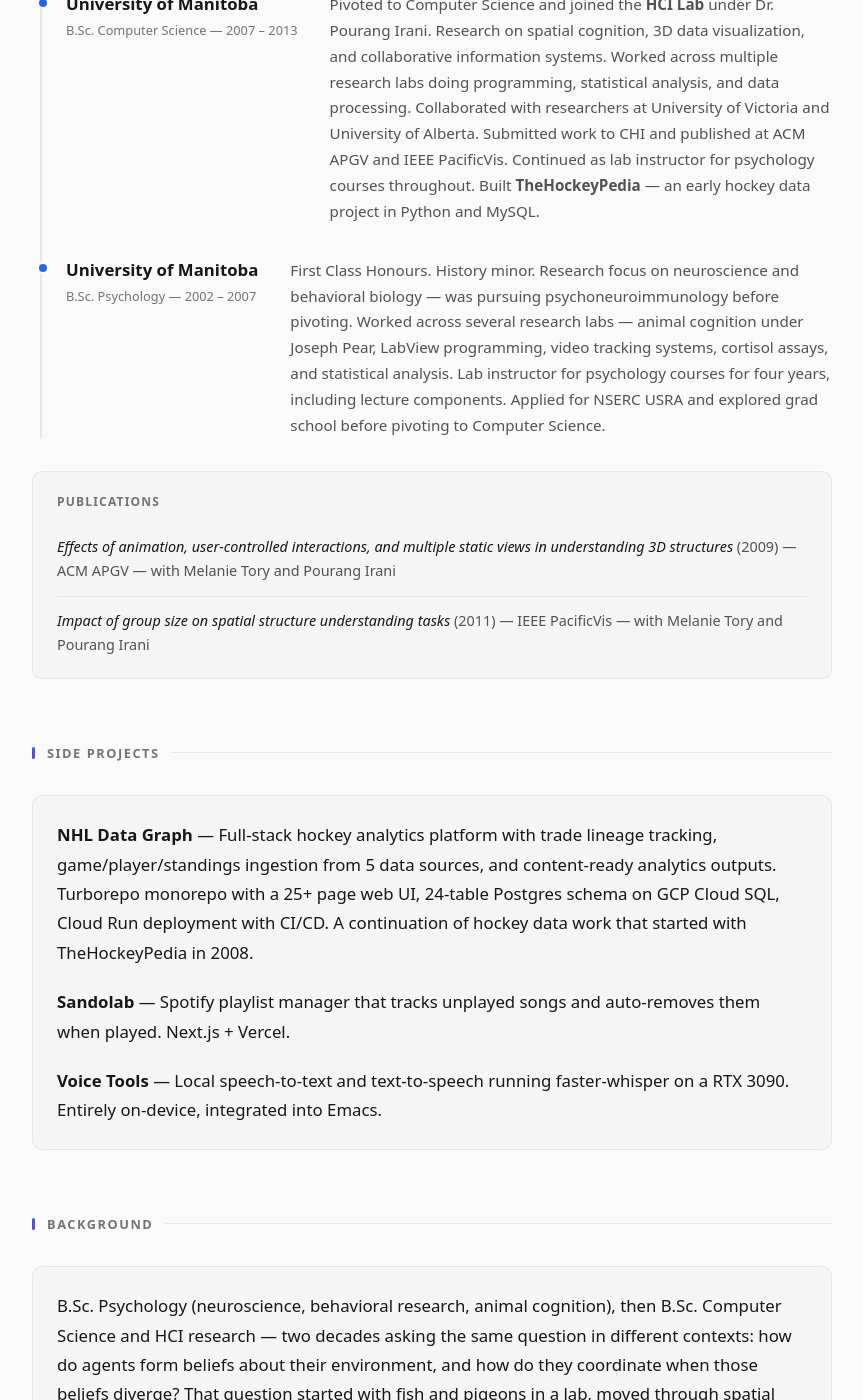
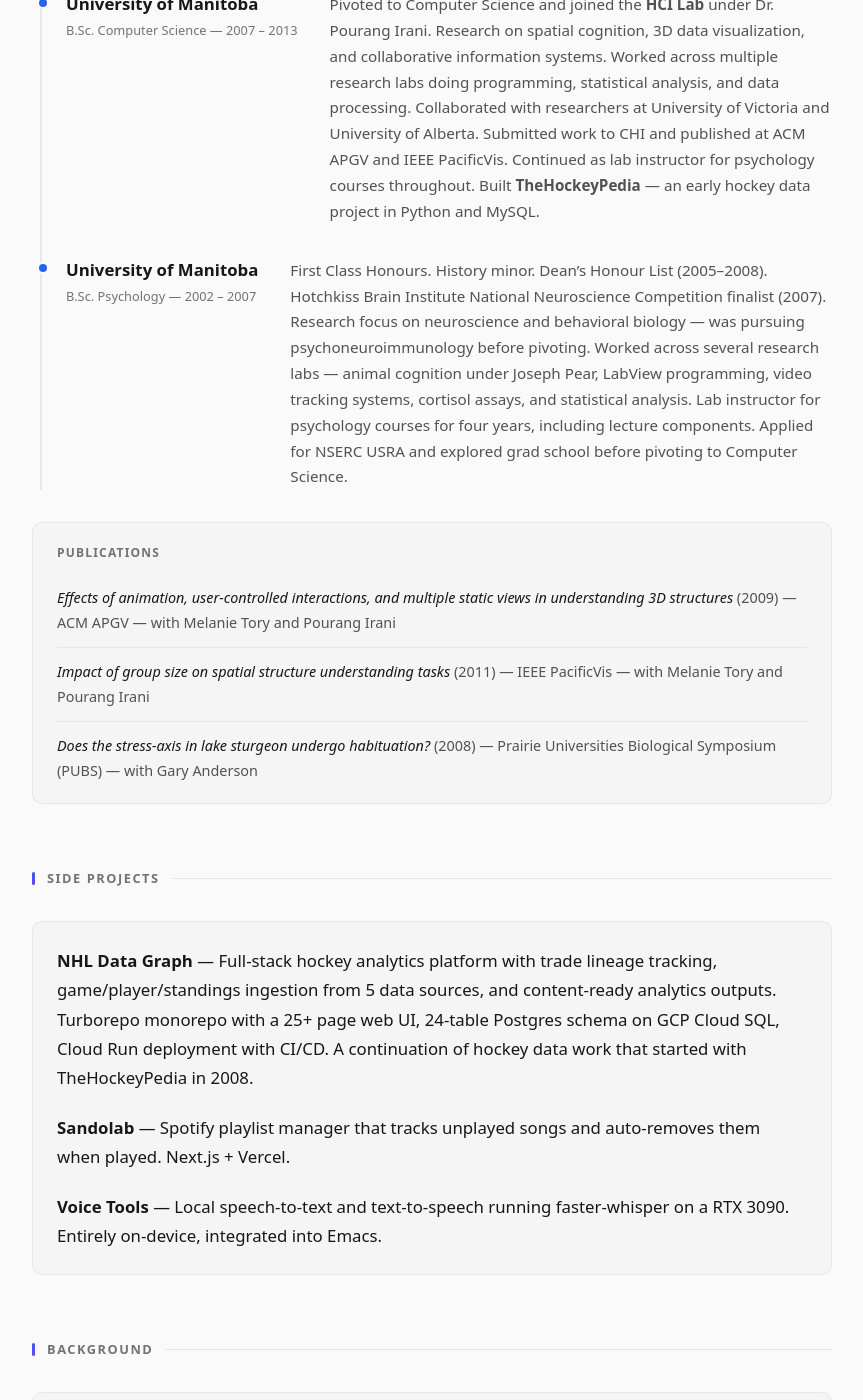
Before and after one commit to taylorSando/taylorSando.github.io, a Jekyll site: the page built from index.html, in a window 1280 px wide and 1400 px high, scrolled down 2636 px. Shown: the whole window, without its empty margins (208-1071 px from the left). Built offline with Jekyll 4.4.1, drawn with Linux system fonts in a browser that asks for light colours; some of the changed text lies outside the part shown.

Commit message:
Add lake sturgeon publication, honours awards, and about page corrections
- Add PUBS 2008 publication (lake sturgeon stress-axis, with Gary Anderson)
- Add Dean's Honour List (2005-2008) and Hotchkiss Brain Institute finalist (2007)
- Fix about page: correct lab start date, ReLease role to Lead Engineer
- Remove pigeons reference (not part of honours work)

Co-Authored-By: Claude Opus 4.6 <noreply@anthropic.com>

```diff
--- a/index.html
+++ b/index.html
@@ -176,7 +176,9 @@ layout: landing
       <span>B.Sc. Psychology &mdash; 2002 &ndash; 2007</span>
     </div>
     <div class="journey-desc">
-      First Class Honours. History minor. Research focus on neuroscience and
+      First Class Honours. History minor. Dean&rsquo;s Honour List (2005&ndash;2008).
+      Hotchkiss Brain Institute National Neuroscience Competition finalist (2007).
+      Research focus on neuroscience and
       behavioral biology &mdash; was pursuing psychoneuroimmunology before
       pivoting. Worked across several research labs &mdash; animal cognition
       under Joseph Pear, LabView programming, video tracking systems, cortisol
@@ -198,6 +200,11 @@ layout: landing
     <li>
       <em>Impact of group size on spatial structure understanding tasks</em> (2011)
       &mdash; IEEE PacificVis &mdash; with Melanie Tory and Pourang Irani
+    </li>
+    <li>
+      <em>Does the stress-axis in lake sturgeon undergo habituation?</em> (2008)
+      &mdash; Prairie Universities Biological Symposium (PUBS)
+      &mdash; with Gary Anderson
     </li>
   </ul>
 </div>
@@ -230,7 +237,7 @@ layout: landing
     B.Sc. Computer Science and HCI research &mdash; two decades asking the same
     question in different contexts: how do agents form beliefs about their
     environment, and how do they coordinate when those beliefs diverge? That
-    question started with fish and pigeons in a lab, moved through spatial
+    question started with fish in a lab, moved through spatial
     cognition and 3D visualization research, and now applies to AI coding agents
     with filesystem access.
   </p>
```
Also changed, not shown: about.md (+3 -3 lines).
